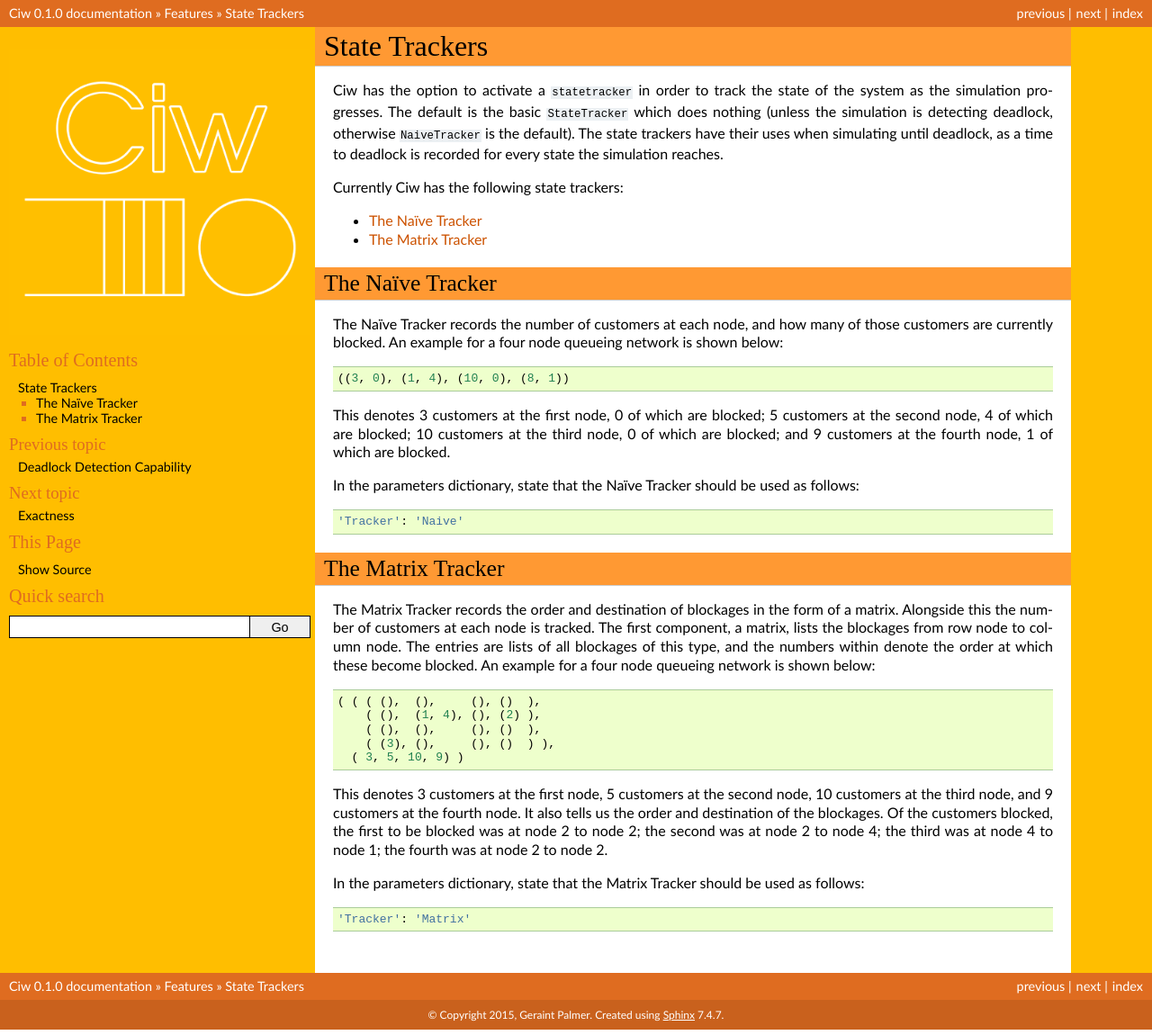
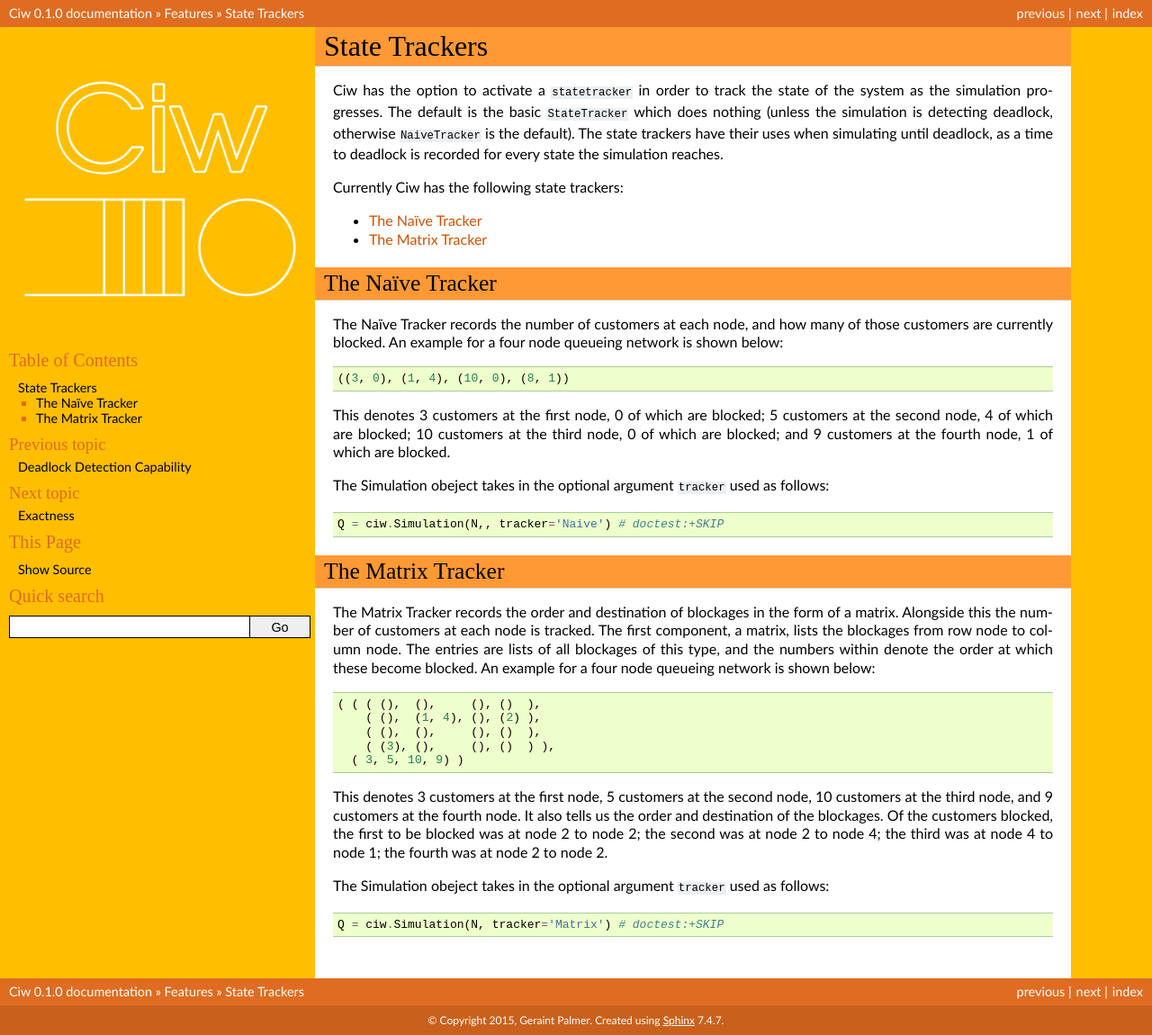
Before and after one commit to CiwPython/Ciw, a Sphinx documentation site: the page built from docs/Features/state_tracker.rst, in a window 1280 px wide. Shown: the whole page at 90% size. Built offline with Sphinx 7.4.7, drawn with Linux system fonts in a browser that asks for light colours.

Commit message:
tracker docs

```diff
--- a/CHANGES.txt
+++ b/CHANGES.txt
@@ -5,4 +5,4 @@
 v0.0.4, 2016-02-20 -- Empirical and UserDefined distributions added, tidy ups
 v0.0.5, 2016-03-18 -- State space tracker plug-and-playable, add rejection dictionary
 v0.0.6 2016-04-04 -- Exactness implemented, restructure some features e.g. times_to_deadlock, custom simulation names
-v0.1.0 2016-04-25 -- Refactor inputs. Simulation tkes in a Network object, helper functions to import yml and dictionay to a Network object. Simulation object takes optional arguments: deadlock_detector, exact, state_tracker. simulate_until_max_time() takes argument max_simulation_time.
+v0.1.0 2016-04-25 -- Refactor inputs. Simulation tkes in a Network object, helper functions to import yml and dictionay to a Network object. Simulation object takes optional arguments: deadlock_detector, exact, tracker. simulate_until_max_time() takes argument max_simulation_time.
--- a/docs/Features/state_tracker.rst
+++ b/docs/Features/state_tracker.rst
@@ -25,9 +25,9 @@
 
 This denotes 3 customers at the first node, 0 of which are blocked; 5 customers at the second node, 4 of which are blocked; 10 customers at the third node, 0 of which are blocked; and 9 customers at the fourth node, 1 of which are blocked.
 
-In the parameters dictionary, state that the Naïve Tracker should be used as follows::
+The Simulation obeject takes in the optional argument :code:`tracker` used as follows::
 
-    'Tracker': 'Naive'
+    Q = ciw.Simulation(N,, tracker='Naive') # doctest:+SKIP
 
 
 .. _matrix:
@@ -47,6 +47,6 @@
 
 This denotes 3 customers at the first node, 5 customers at the second node, 10 customers at the third node, and 9 customers at the fourth node. It also tells us the order and destination of the blockages. Of the customers blocked, the first to be blocked was at node 2 to node 2; the second was at node 2 to node 4; the third was at node 4 to node 1; the fourth was at node 2 to node 2.
 
-In the parameters dictionary, state that the Matrix Tracker should be used as follows::
+The Simulation obeject takes in the optional argument :code:`tracker` used as follows::
 
-    'Tracker': 'Matrix'
+    Q = ciw.Simulation(N, tracker='Matrix') # doctest:+SKIP
```
Also changed, not shown: 2 other files.
